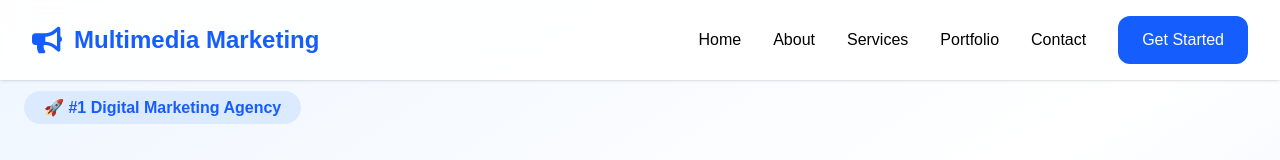
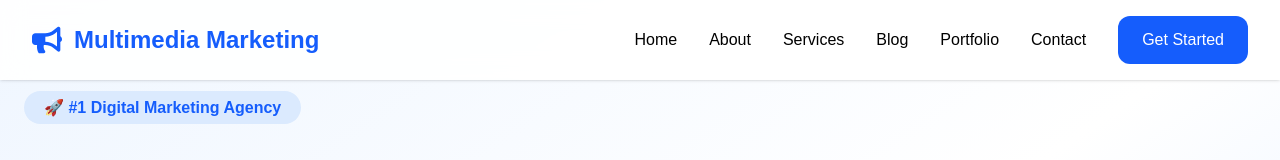
Before and after one commit to grevintogadiya/multimedia-marketing, a React (Vite) app: page / in a window 1280 px wide. Shown: the top 160 px of the page. Built offline with nearby package versions, Linux system fonts and the light colour scheme.

Commit message:
Update website

```diff
--- a/src/components/Navbar.jsx
+++ b/src/components/Navbar.jsx
@@ -33,6 +33,11 @@ export default function Navbar() {
             <a href="#services" className="hover:text-blue-600 duration-300">
               Services
             </a>
+
+            <a href="#services" className="hover:text-blue-600 duration-300">
+              Blog
+            </a>
+
 
             <a href="#portfolio" className="hover:text-blue-600 duration-300">
               Portfolio
```
